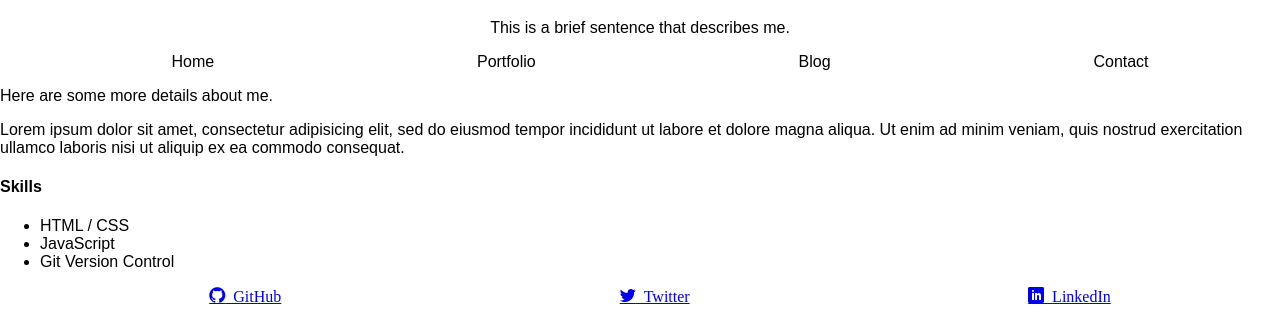
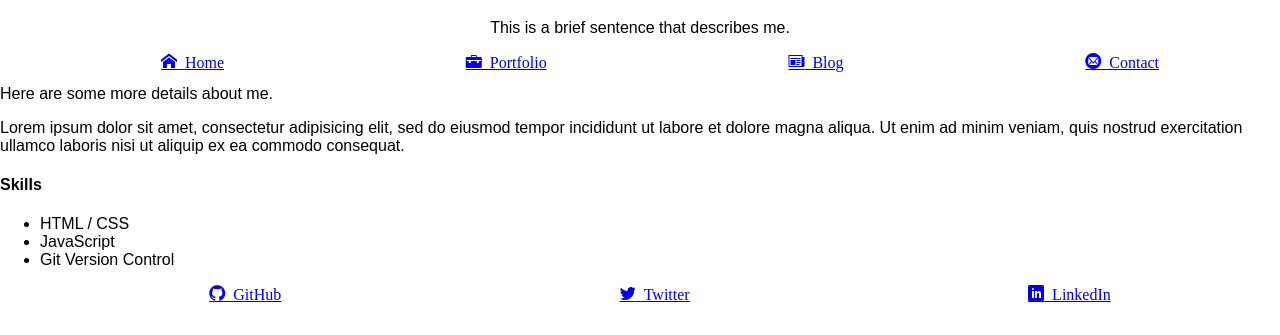
Before and after one commit to robert-hatfield/portfolio, a plain HTML site: page index.html in a window 1280 px wide. Shown: the part 465-800 px from the top of the page. Drawn offline with Linux system fonts and the light colour scheme; files whose address does not match are found by name.

Commit message:
Remove unneeded classes, add anchor tags to nav

```diff
--- a/index.html
+++ b/index.html
@@ -23,10 +23,10 @@
 
     <nav class="main-nav container">
       <ul>
-        <li class="space-around horizontal-list" class="icon-home"> Home</li>
-        <li class="space-around horizontal-list" class="icon-briefcase"> Portfolio</li>
-        <li class="space-around horizontal-list" class="icon-blog"> Blog</li>
-        <li class="space-around horizontal-list" class="icon-contact"> Contact</li>
+        <li><a href="#" class="icon-home"> Home</a></li>
+        <li><a href="#" class="icon-briefcase"> Portfolio</a></li>
+        <li><a href="#" class="icon-blog"> Blog</a></li>
+        <li><a href="#" class="icon-contact"> Contact</a></li>
       </ul>
     </nav>
 
```
